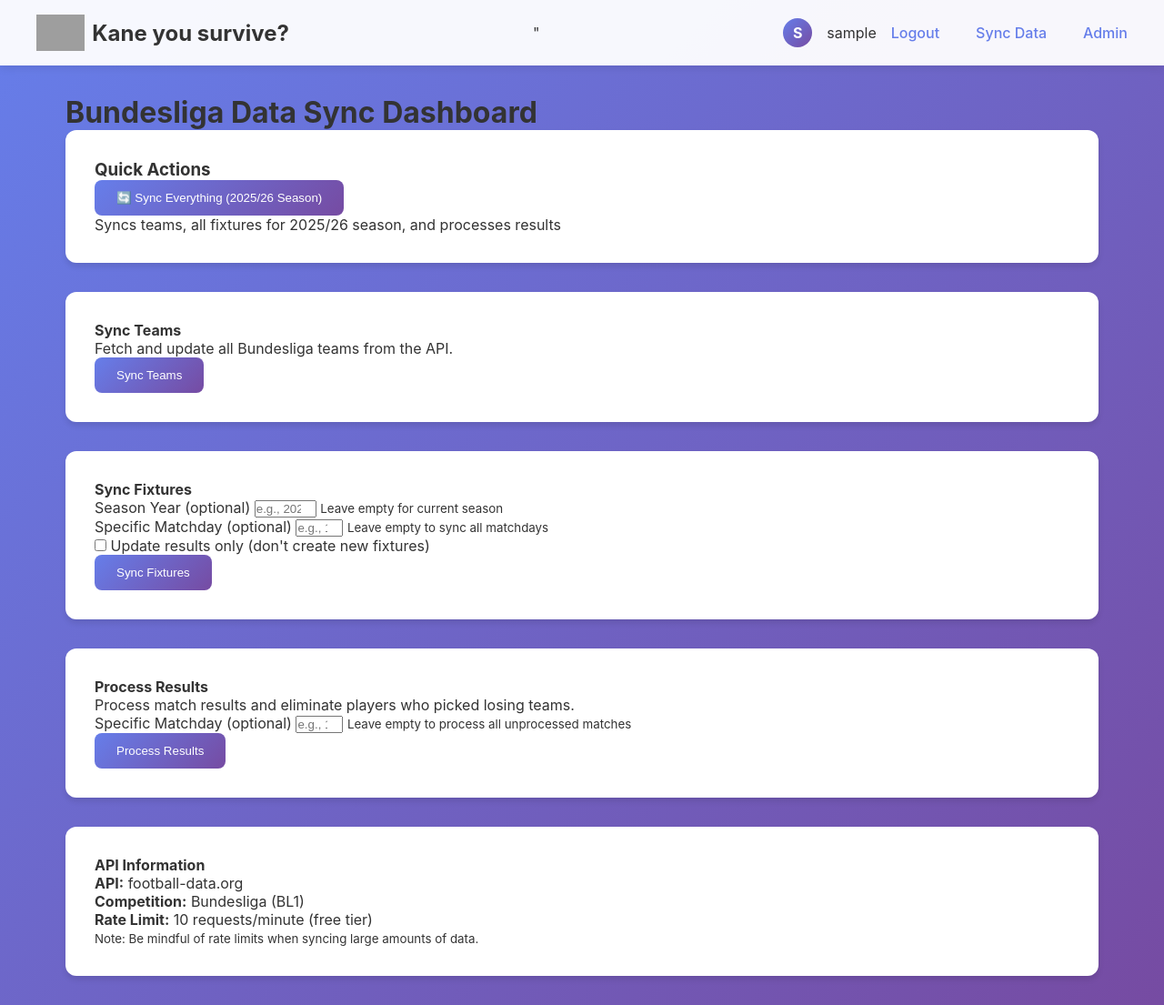
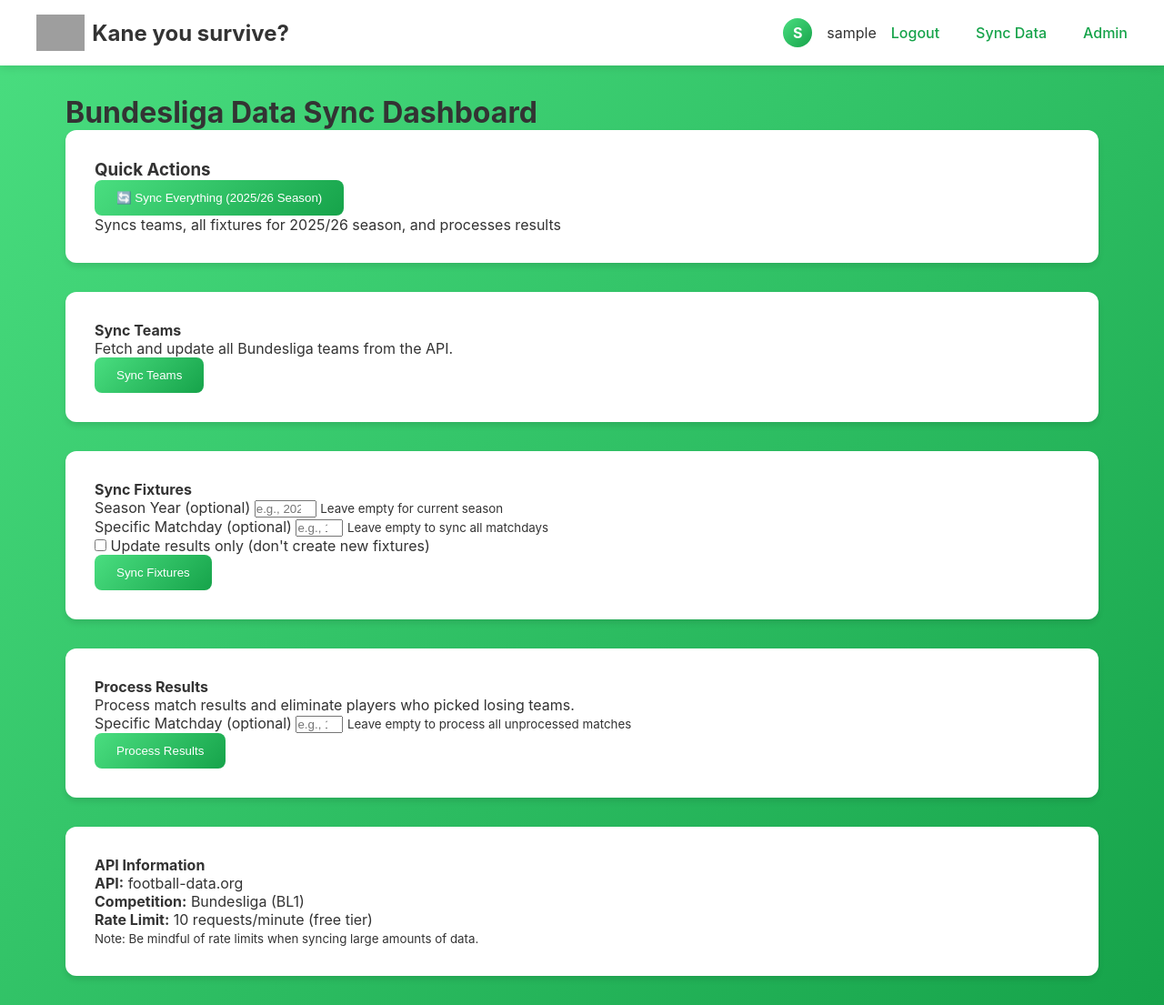
Before and after one commit to bendahmen/football-survivor-game, a Django app: page /survivor/admin/sync/ in a window 1280 px wide. Shown: the whole page at 91% size. Run offline with Django 5.2, Linux system fonts and the light colour scheme; the visitor is signed in with stand-in values (Sample User, id 1); grey boxes are pictures that could not be loaded.

Commit message:
changed design

```diff
--- a/templates/base.html
+++ b/templates/base.html
@@ -16,13 +16,13 @@
 
         body {
             font-family: -apple-system, BlinkMacSystemFont, 'Segoe UI', Roboto, 'Helvetica Neue', Arial, sans-serif;
-            background: linear-gradient(135deg, #667eea 0%, #764ba2 100%);
+            background: linear-gradient(135deg, #4ade80 0%, #16a34a 100%);
             min-height: 100vh;
             color: #333;
         }
 
         nav {
-            background: rgba(255, 255, 255, 0.95);
+            background: white;
             box-shadow: 0 2px 10px rgba(0,0,0,0.1);
             padding: 1rem;
         }
@@ -44,7 +44,7 @@
         }
 
         nav a {
-            color: #667eea;
+            color: #16a34a;
             text-decoration: none;
             margin-left: 1.5rem;
             font-weight: 500;
@@ -52,7 +52,7 @@
         }
 
         nav a:hover {
-            color: #764ba2;
+            color: #15803d;
         }
 
         .container {
@@ -112,7 +112,7 @@
         .btn {
             display: inline-block;
             padding: 0.75rem 1.5rem;
-            background: linear-gradient(135deg, #667eea 0%, #764ba2 100%);
+            background: linear-gradient(135deg, #4ade80 0%, #16a34a 100%);
             color: white;
             text-decoration: none;
             border-radius: 8px;
@@ -124,7 +124,7 @@
 
         .btn:hover {
             transform: translateY(-2px);
-            box-shadow: 0 4px 12px rgba(102, 126, 234, 0.4);
+            box-shadow: 0 4px 12px rgba(74, 222, 128, 0.4);
         }
 
         .btn.btn-secondary {
@@ -145,7 +145,7 @@
             width: 32px;
             height: 32px;
             border-radius: 50%;
-            background: linear-gradient(135deg, #667eea 0%, #764ba2 100%);
+            background: linear-gradient(135deg, #4ade80 0%, #16a34a 100%);
             display: flex;
             align-items: center;
             justify-content: center;
@@ -162,14 +162,14 @@
                 {% load static %}
                 <img src="{% static 'images/logo.png' %}" alt="Kane you survive?" style="height: 40px; width: auto;">
                 Kane you survive?
-            </h1>"
+            </h1>
             <div class="user-info">
                 {% if user.is_authenticated %}
                     <div class="user-avatar">{{ user.username.0|upper }}</div>
                     <span>{{ user.username }}</span>
                     <form method="post" action="{% url 'logout' %}" style="display: inline;">
                         {% csrf_token %}
-                        <button type="submit" style="background: none; border: none; color: #667eea; font-weight: 500; cursor: pointer; font-size: inherit; font-family: inherit;">Logout</button>
+                        <button type="submit" style="background: none; border: none; color: #16a34a; font-weight: 500; cursor: pointer; font-size: inherit; font-family: inherit;">Logout</button>
                     </form>
                     {% if user.is_staff %}
                         <a href="{% url 'survivor:sync_dashboard' %}">Sync Data</a>
```
Also changed, not shown: templates/home.html (+8 -3 lines).
